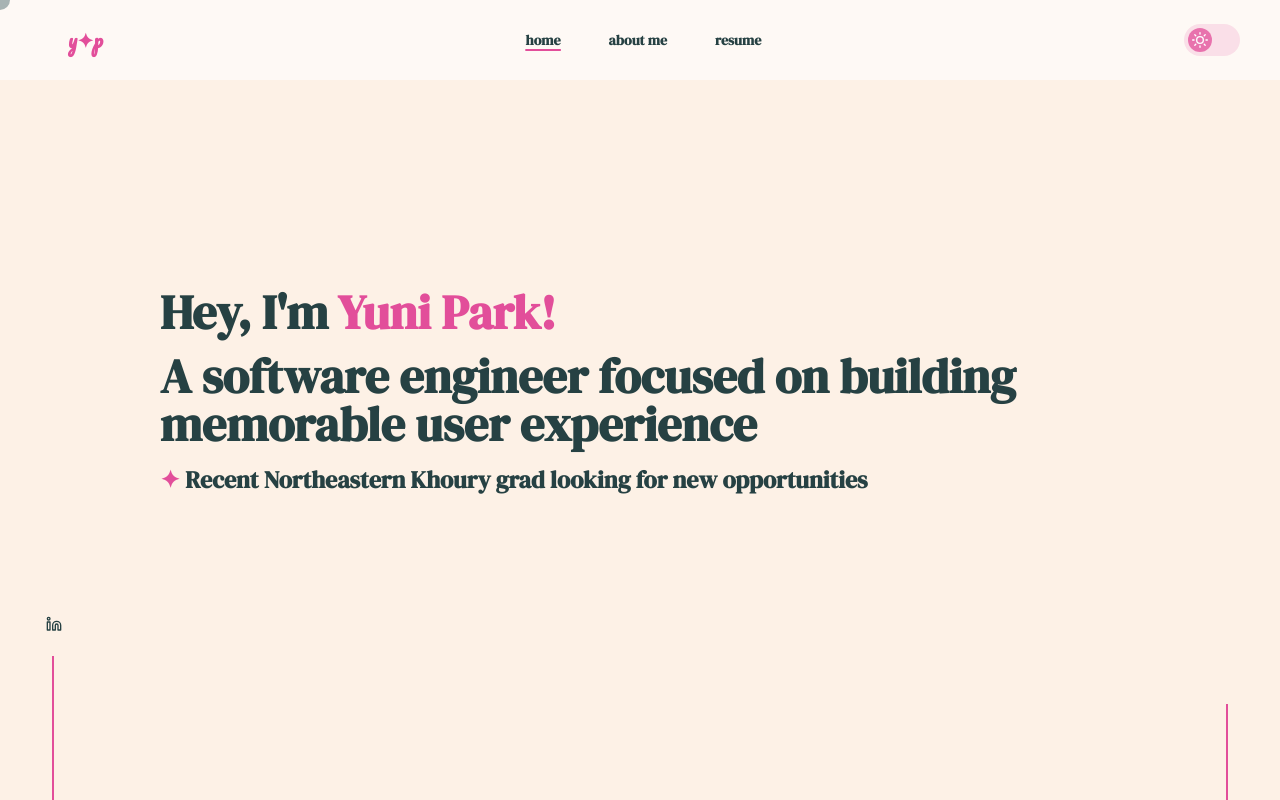
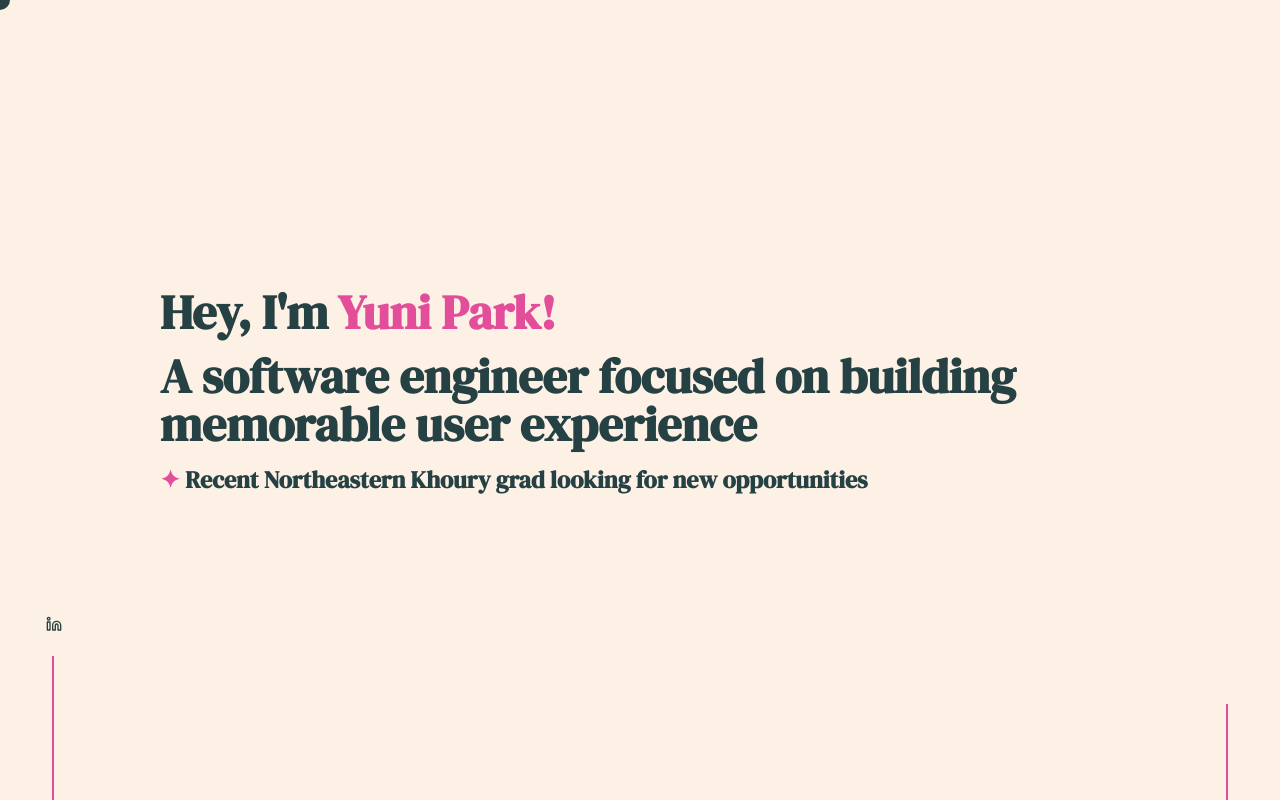
Before and after one commit to parky20/personal-website-v2, a Next.js app: page / in a window 1280 px wide. Shown: the top 800 px of the page. Built offline with nearby package versions, Linux system fonts and the light colour scheme.

Commit message:
no index

```diff
--- a/src/app/layout.tsx
+++ b/src/app/layout.tsx
@@ -41,11 +41,12 @@
   return (
     <html lang="en" className={classFonts} suppressHydrationWarning>
       <head>
+        <meta name="robots" content="noindex, nofollow" />
         <link rel="shortcut icon" type="image/x-icon" href="/favicon.png" />
       </head>
       <body className="h-full text-black bg-background dark:bg-dark-background dark:text-dark-text font-dmSerif">
       <Provider>
-            <Header/>
+            {/* <Header/> */}
             {children}
             <Footer />
             <Socials/>
--- a/src/app/page.tsx
+++ b/src/app/page.tsx
@@ -6,10 +6,7 @@
 export default function Home() {
   return (
     <>
-    <Head>
-      <meta name="robots" content="noindex, nofollow" />
-      <title>My Private Site</title>
-    </Head><div id="root" className="flex flex-col justify-center items-center">
+    <div id="root" className="flex flex-col justify-center items-center">
         <MaskedCursor />
         <Experience />
         <ProjectSection />
```
